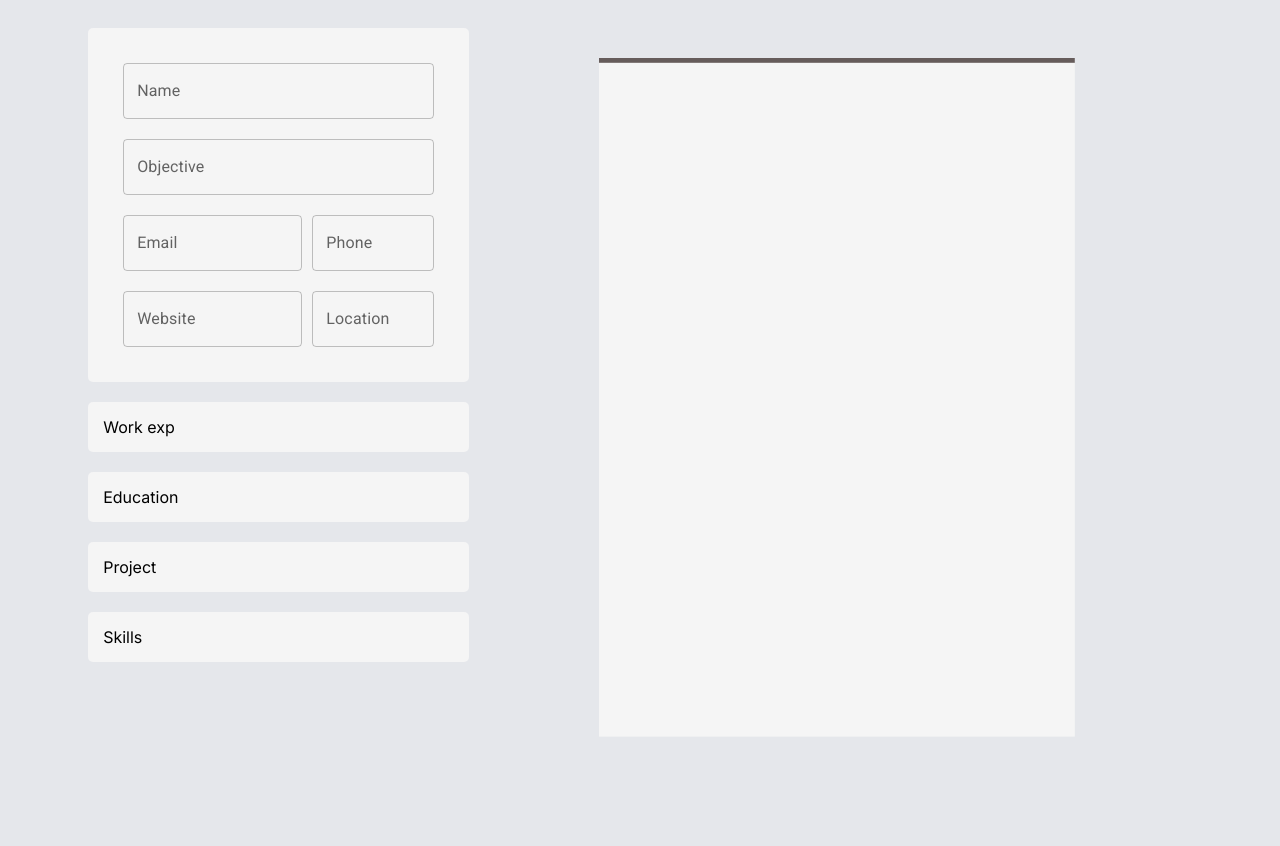
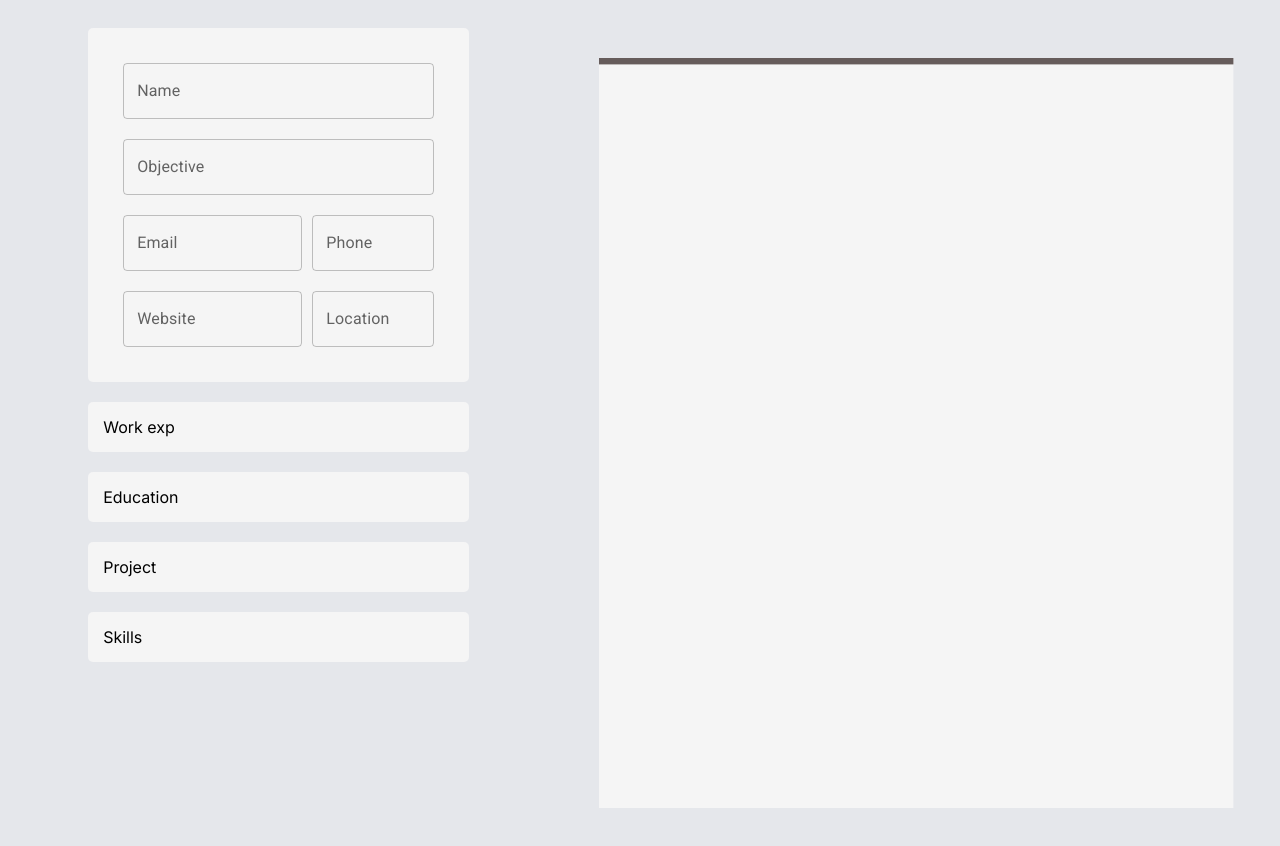
Before and after one commit to mart8ins/cv-generator, a Next.js app: page / in a window 1280 px wide. Shown: the top 846 px of the page. Built offline with nearby package versions, Linux system fonts and the light colour scheme.

Commit message:
first version for scaling pdf small update

```diff
--- a/src/app/components/pdfPreview/PdfPreview.tsx
+++ b/src/app/components/pdfPreview/PdfPreview.tsx
@@ -4,7 +4,7 @@ import { AppThemeContext } from "@/app/context/theme-context";
 
 export default function PdfPreview() {
     const {theme} = useContext(AppThemeContext)
-    const scale = 0.6;
+    const scale = 0.8;
     return (
         <div className="pdfPreview">
             <div className="pdf-document" style={{borderTopColor: theme.color, width: "793.33px",
--- a/src/app/globals.css
+++ b/src/app/globals.css
@@ -39,9 +39,8 @@ body {
 .pdfPreview {
     min-width: 49%;
     max-height: 100vh;
-    max-width: 793.33px;
-    /* max-height: 1122.67px;  */
-    /* max-height: fit-content; */
+    max-width: max-content;
+    height:min-content;
     overflow: auto;
 }
 
@@ -57,7 +56,6 @@ body {
     border-top: 8px solid;
     transform-origin: top left;
     margin: 50px;
-    overflow: auto;
 }
 .details-name {
     font-size: 16pt;
```
